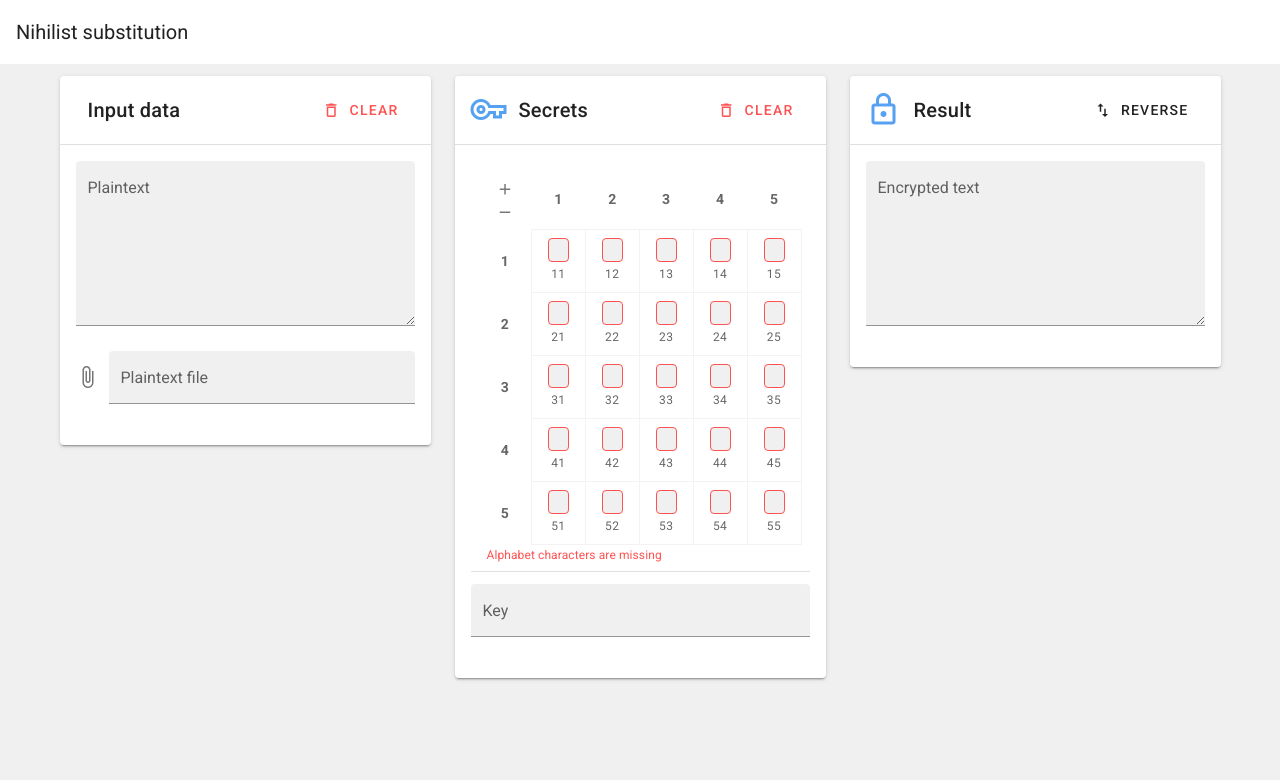
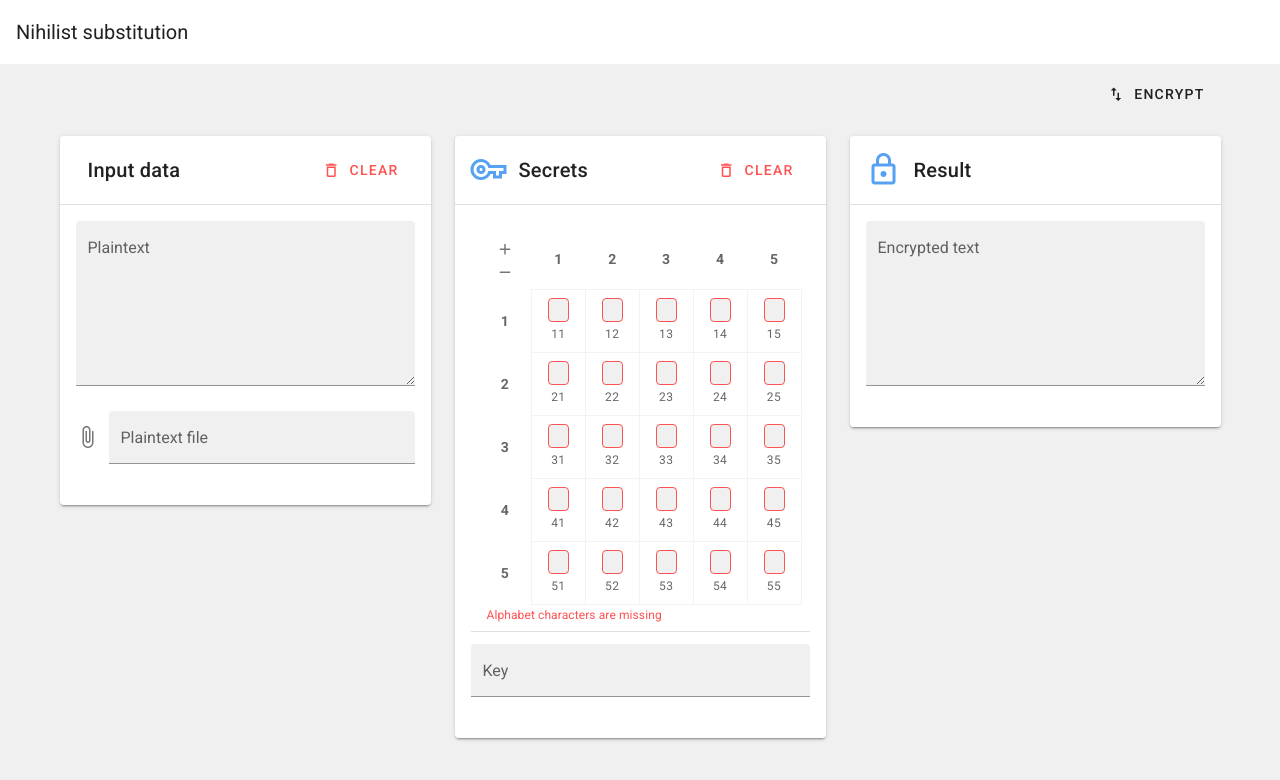
Before and after one commit to tjakubowski/put-pod, a Vue app: page / in a window 1280 px wide. Shown: the top 780 px of the page. Built offline with nearby package versions, Linux system fonts and the light colour scheme.

Commit message:
Move encrypt/decrypt button to the top

```diff
--- a/src/App.vue
+++ b/src/App.vue
@@ -7,6 +7,16 @@
 
     <v-main>
       <v-container>
+
+        <v-row>
+          <v-col class="text-right">
+            <v-btn text @click="reverse">
+              <v-icon left v-text="'mdi-swap-vertical'" :class="{'v-icon--rotate': !encrypt}"/>
+              {{ encrypt ? 'Encrypt' : 'Decrypt' }}
+            </v-btn>
+          </v-col>
+        </v-row>
+
         <v-row>
 
           <v-col cols="12" md="6" lg="4">
@@ -47,11 +57,6 @@
 
           <v-col cols="12" md="6" lg="4">
             <base-card title="Result" icon="lock-outline">
-              <template v-slot:actions>
-                <v-btn text @click="reverse">
-                  <v-icon left v-text="'mdi-swap-vertical'"/>
-                  Reverse</v-btn>
-              </template>
               <v-textarea :value="result" label="Encrypted text" readonly filled dense/>
               <encryption-table
                 v-show="isFormValid"
@@ -204,4 +209,8 @@ export default {
 .theme--light.v-application {
   background-color: var(--v-background-base, white) !important;
 }
+
+.v-icon--rotate {
+  transform: rotate(180deg);
+}
 </style>
```
